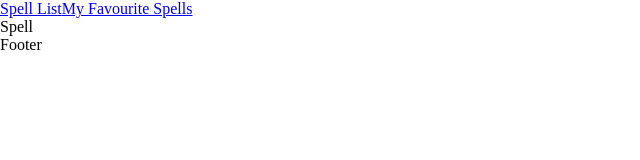
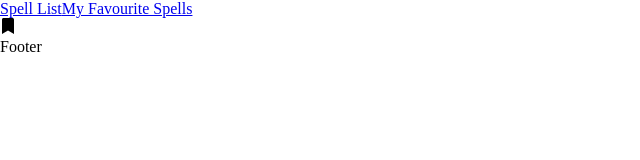
Before and after one commit to sunilkkhadka/Dungeons-and-Dragons, a React (Vite) app: page /spell/1 in a window 1280 px wide. Shown: the top 160 px of the page, without its empty margins (0-640 px from the left). Built offline with nearby package versions, Linux system fonts and the light colour scheme; no server answers.

Commit message:
T5 - Added react-toastify for toast messages and react-icons for icons

```diff
--- a/package.json
+++ b/package.json
@@ -15,8 +15,10 @@
     "@types/react-redux": "^7.1.33",
     "react": "^18.3.1",
     "react-dom": "^18.3.1",
+    "react-icons": "^5.2.1",
     "react-redux": "^9.1.2",
-    "react-router-dom": "^5.3.4"
+    "react-router-dom": "^5.3.4",
+    "react-toastify": "^10.0.5"
   },
   "devDependencies": {
     "@types/react": "^18.3.3",
--- a/src/App.tsx
+++ b/src/App.tsx
@@ -1,5 +1,8 @@
 import { Suspense } from 'react';
 import { Provider } from 'react-redux';
+import { ToastContainer } from 'react-toastify';
+
+import 'react-toastify/dist/ReactToastify.css';
 
 import store from './app/store';
 import AppRoute from './routes/AppRoute';
@@ -13,6 +16,16 @@ function App() {
     <Provider store={store}>
       <Suspense fallback={<Loading />}>
         <AppRoute />
+        <ToastContainer
+          position="top-right"
+          limit={4}
+          autoClose={5000}
+          closeOnClick
+          pauseOnFocusLoss
+          draggable
+          pauseOnHover
+        />
+        <ToastContainer />
       </Suspense>
     </Provider>
   );
--- /dev/null
+++ b/src/utils/icons.tsx
@@ -0,0 +1,13 @@
+import { FaBookmark, FaRegBookmark } from 'react-icons/fa';
+
+const ICONS_MAP = {
+  addBookmark: FaBookmark,
+  removeBookmark: FaRegBookmark,
+};
+
+function Icon({ name }: { name: keyof typeof ICONS_MAP }) {
+  const IconComponent = ICONS_MAP[name];
+  return IconComponent ? <IconComponent /> : null;
+}
+
+export default Icon;
--- a/src/views/Home.tsx
+++ b/src/views/Home.tsx
@@ -16,10 +16,6 @@ function Home() {
       dispatch(fetchAllSpells());
     }
   }, [dispatch, spellsList.length]);
-
-  // const spellsList = useMemo(() => ({ count, results }), [count, results]);
-
-  console.log(spellsList);
 
   return (
     <main>
--- a/src/views/Spell.tsx
+++ b/src/views/Spell.tsx
@@ -1,9 +1,11 @@
 import { useEffect } from 'react';
+import { useParams } from 'react-router-dom';
 import { useDispatch, useSelector } from 'react-redux';
-import { useParams } from 'react-router-dom';
 
 import { AppDispatch, RootState } from '../app/store';
 import { fetchSpellByIndex } from '../features/spell/spellSlice';
+
+import Icon from '../utils/icons';
 
 function Spell() {
   const dispatch = useDispatch<AppDispatch>();
@@ -16,9 +18,12 @@ function Spell() {
   }, [dispatch, index]);
 
   console.log('spell info: ', spellInfo);
-  console.log('index: ', index);
 
-  return <div>Spell</div>;
+  return (
+    <section>
+      <Icon name="addBookmark" />
+    </section>
+  );
 }
 
 export default Spell;
```
Also changed, not shown: 1 other file (tests, documents, lock files or other folders).
